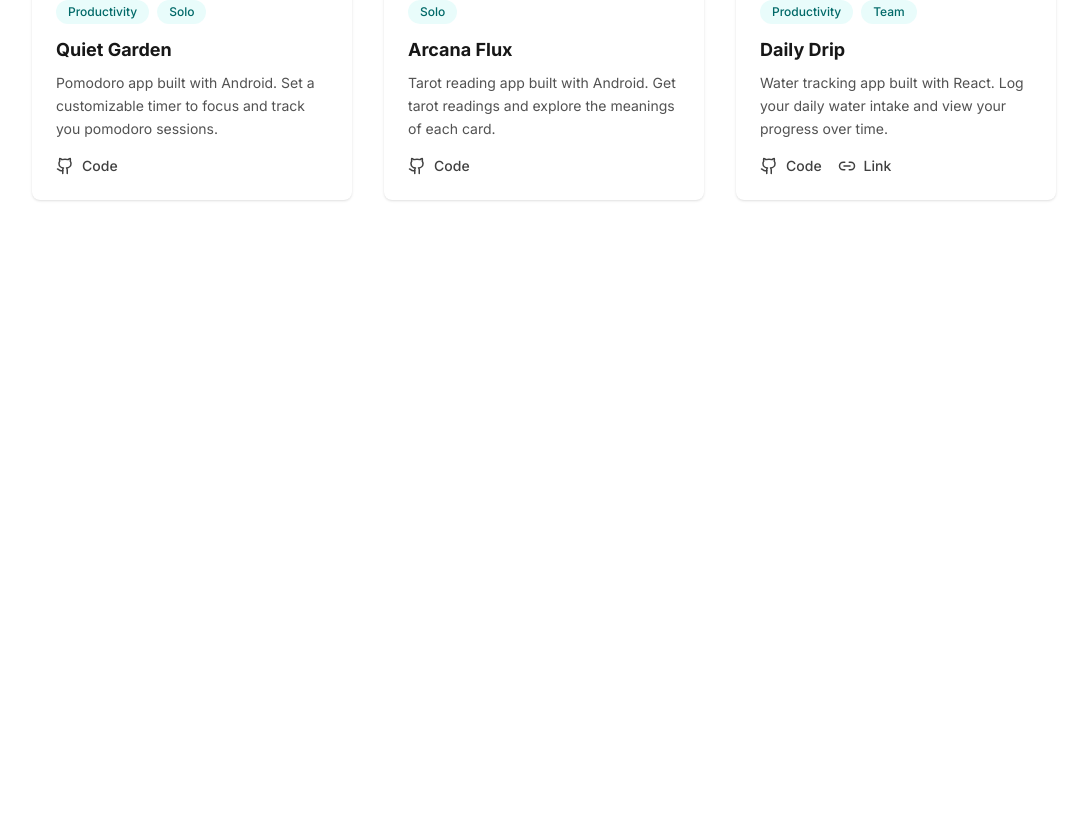
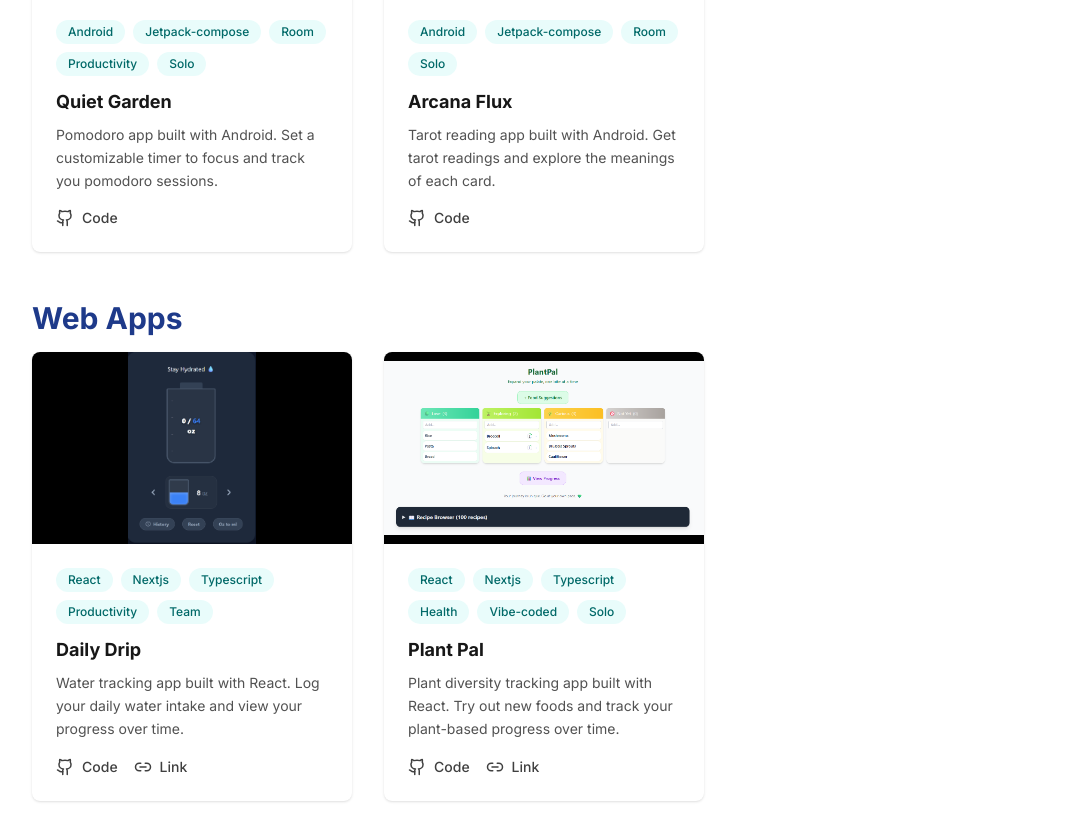
Before and after one commit to nadia-nh/nextjs-website, a Next.js app: page /app-projects in a window 1280 px wide. Shown: the part 552-1392 px from the top of the page, without its empty margins (96-1183 px from the left). Before the commit the page ends 960 px from the top, so only its background shows below. Built offline with nearby package versions, Linux system fonts and the light colour scheme.

Commit message:
Add plant pal project, and split android from web projects

```diff
--- a/app/app-projects/page.jsx
+++ b/app/app-projects/page.jsx
@@ -1,7 +1,7 @@
 import ProjectCard from '../projects/project-card';
 import Link from 'next/link';
 import {
-    applications,
+    apps_android, apps_web,
 } from '../projects/project.data.jsx';
 
 export const metadata = {
@@ -27,8 +27,16 @@ export default function AppProjectsPage() {
             </div>
 
             {/* Apps Grid */}
+            <h2 className="mb-4">Android Apps</h2>
             <div className="project-grid">
-                {applications.map((app) => (
+                {apps_android.map((app) => (
+                    <ProjectCard key={app.id} project={app} />
+                ))}
+            </div>
+
+            <h2 className="mt-12 mb-4">Web Apps</h2>
+            <div className="project-grid">
+                {apps_web.map((app) => (
                     <ProjectCard key={app.id} project={app} />
                 ))}
             </div>
--- a/app/projects/project.data.jsx
+++ b/app/projects/project.data.jsx
@@ -1,4 +1,5 @@
 import screenshotRcWaterTracking from '@images/screenshot-rc-water-tracking.png';
+import screenshotPlantPal from '@images/screenshot-plant-pal.png';
 import screenshotRcTarot from '@images/screenshot-rc-tarot.png';
 import screenshotRcPomodoro from '@images/screenshot-rc-pomodoro.png';
 
@@ -84,7 +85,7 @@ export const featured = [
     },
 ];
 
-export const applications = [
+export const apps_android = [
     {
         id: 1,
         title: 'Quiet Garden',
@@ -105,8 +106,12 @@ export const applications = [
         githubUrl: 'https://github.com/nadia-nh/rc-android-tarotp',
         tags: ['Android', 'Jetpack-compose', 'Room', 'Solo']
     },
+
+];
+
+export const apps_web = [
     {
-        id: 3,
+        id: 1,
         title: 'Daily Drip',
         description: `Water tracking app built with React.
             Log your daily water intake and view your progress over time.`,
@@ -115,7 +120,17 @@ export const applications = [
         githubUrl: 'https://github.com/nadia-nh/rc-water-tracking-app',
         tags: ['React', 'Nextjs', 'Typescript', 'Productivity', 'Team']
     },
-];
+    {
+        id: 2,
+        title: 'Plant Pal',
+        description: `Plant diversity tracking app built with React.
+            Try out new foods and track your plant-based progress over time.`,
+        image: screenshotPlantPal,
+        liveUrl: 'https://plant-pal-phi.vercel.app/',
+        githubUrl: 'https://github.com/nadia-nh/plant-pal',
+        tags: ['React', 'Nextjs', 'Typescript', 'Health', 'Vibe-coded', 'Solo']
+    },
+]
 
 export const games_godot = [
     {
```
Also changed, not shown: public/images/screenshot-plant-pal.png (added).
